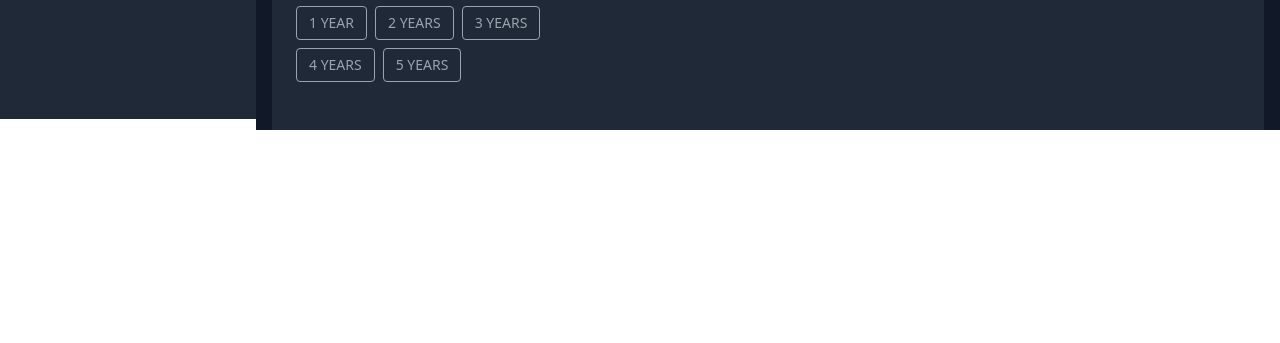
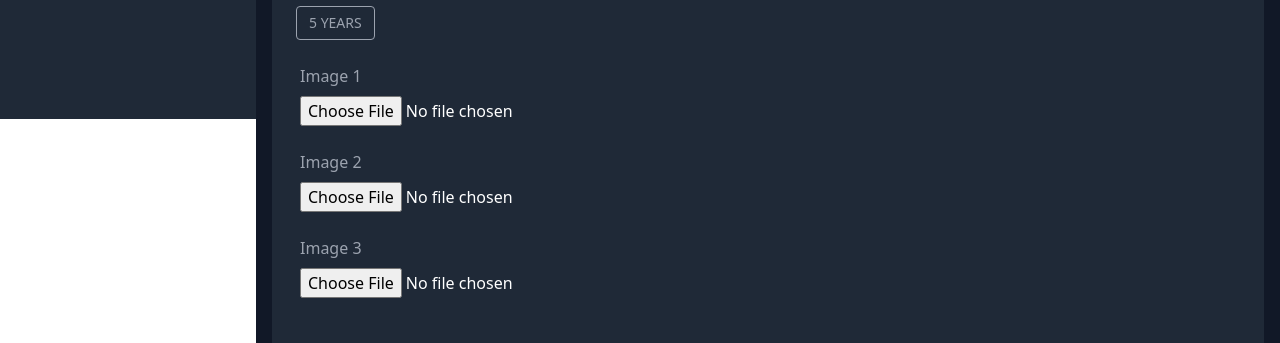
Before and after one commit to Amarswain450/mern_e_commerce_project, a React (Create React App) app in the folder client/: page /dashboard/create-product in a window 1280 px wide. Shown: the part 681-1024 px from the top of the page. Before the commit the page ends 811 px from the top, so only its background shows below. Built offline with nearby package versions, Linux system fonts and the light colour scheme; no server answers; sample sign-in values are in the browser's storage.

Commit message:
work with files

```diff
--- a/client/src/screens/dashboard/CreateProduct.jsx
+++ b/client/src/screens/dashboard/CreateProduct.jsx
@@ -1,16 +1,16 @@
-import React, {useState} from 'react'
+import React, { useState } from 'react'
 import { Link } from "react-router-dom"
 import ScreenHeader from "../../components/ScreenHeader"
 import Wrapper from "./Wrapper"
 import Spinner from "../../components/Spinner"
 import { useGetAllCategoriesQuery } from "../../redux-toolkit/services/createService"
-import {TwitterPicker} from "react-color"
+import { TwitterPicker } from "react-color"
 import { v4 as uuidv4 } from 'uuid';
 import Colors from '../../components/Colors'
 import SizesList from '../../components/SizesList'
 
 const CreateProduct = () => {
-    const {data = [], isFetching} = useGetAllCategoriesQuery();
+    const { data = [], isFetching } = useGetAllCategoriesQuery();
 
     const [state, setState] = useState({
         title: "",
@@ -22,16 +22,16 @@
     });
 
     const [sizes] = useState([
-        {name: 'xsm'},
-        {name: 'sm'},
-        {name: 'md'},
-        {name: 'lg'},
-        {name: 'xl'},
-        {name: '1 year'},
-        {name: '2 years'},
-        {name: '3 years'},
-        {name: '4 years'},
-        {name: '5 years'}
+        { name: 'xsm' },
+        { name: 'sm' },
+        { name: 'md' },
+        { name: 'lg' },
+        { name: 'xl' },
+        { name: '1 year' },
+        { name: '2 years' },
+        { name: '3 years' },
+        { name: '4 years' },
+        { name: '5 years' }
     ]);
 
     const [sizeList, setSizeList] = useState([]);
@@ -45,12 +45,12 @@
 
     const saveColors = (color) => {
         const filtered = state.colors.filter((clr) => clr.color !== color.hex)
-        setState({...state, colors: [...filtered, {color: color.hex, id: uuidv4()}]})
+        setState({ ...state, colors: [...filtered, { color: color.hex, id: uuidv4() }] })
     }
 
     const deleteColor = (color) => {
         const filtered = state.colors.filter((clr) => clr.color !== color.color)
-        setState({...state, colors: filtered});
+        setState({ ...state, colors: filtered });
     }
 
     const chooseSize = (sizeObject) => {
@@ -67,8 +67,10 @@
         setSizeList(filtered)
     }
 
+    const imageHandle = () => { }
 
-    return(
+
+    return (
         <Wrapper>
             <ScreenHeader>
                 <Link to="/dashboard/products" className="btn-dark"><i className="bi bi-arrow-left-short"></i> proudcts list</Link>
@@ -138,13 +140,34 @@
                             <TwitterPicker onChangeComplete={saveColors} />
                         </div>
 
-                        <div className="w-full md:w-6/12 p-3">
+                        <div className="w-full p-3">
                             <label htmlFor="sizes" className="label">choose sizes</label>
                             {sizes.length > 0 && <div className="flex flex-wrap -mx-3">
                                 {sizes.map(size => (
                                     <div key={size.name} className='size' onClick={() => chooseSize(size)}>{size.name}</div>
                                 ))}
                             </div>}
+                        </div>
+
+                        <div className="w-full p-3">
+                            <label htmlFor="image1" className="label">
+                                Image 1
+                            </label>
+                            <input type="file" name="image1" id="image1" className="input-file" onChange={imageHandle} />
+                        </div>
+
+                        <div className="w-full p-3">
+                            <label htmlFor="image2" className="label">
+                                Image 2
+                            </label>
+                            <input type="file" name="image2" id="image2" className="input-file" onChange={imageHandle} />
+                        </div>
+
+                        <div className="w-full p-3">
+                            <label htmlFor="image3" className="label">
+                                Image 3
+                            </label>
+                            <input type="file" name="image3" id="image3" className="input-file" onChange={imageHandle} />
                         </div>
                     </div>
                 </div>
```
Lines whose indentation alone changed are shown as unchanged.
